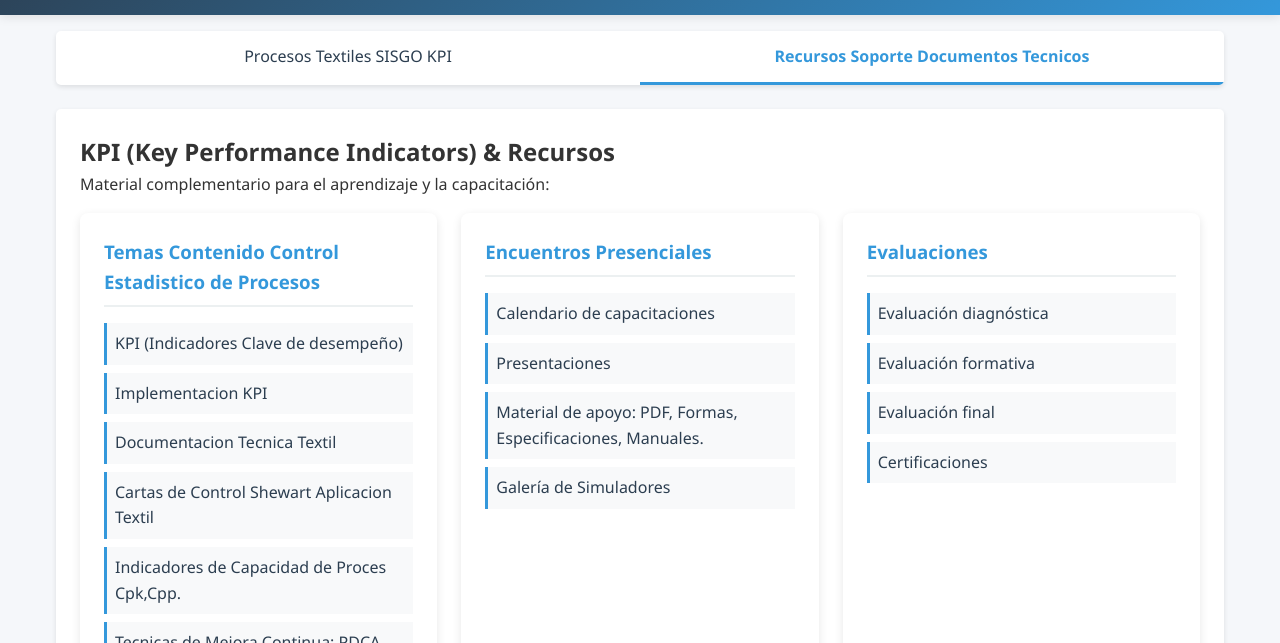
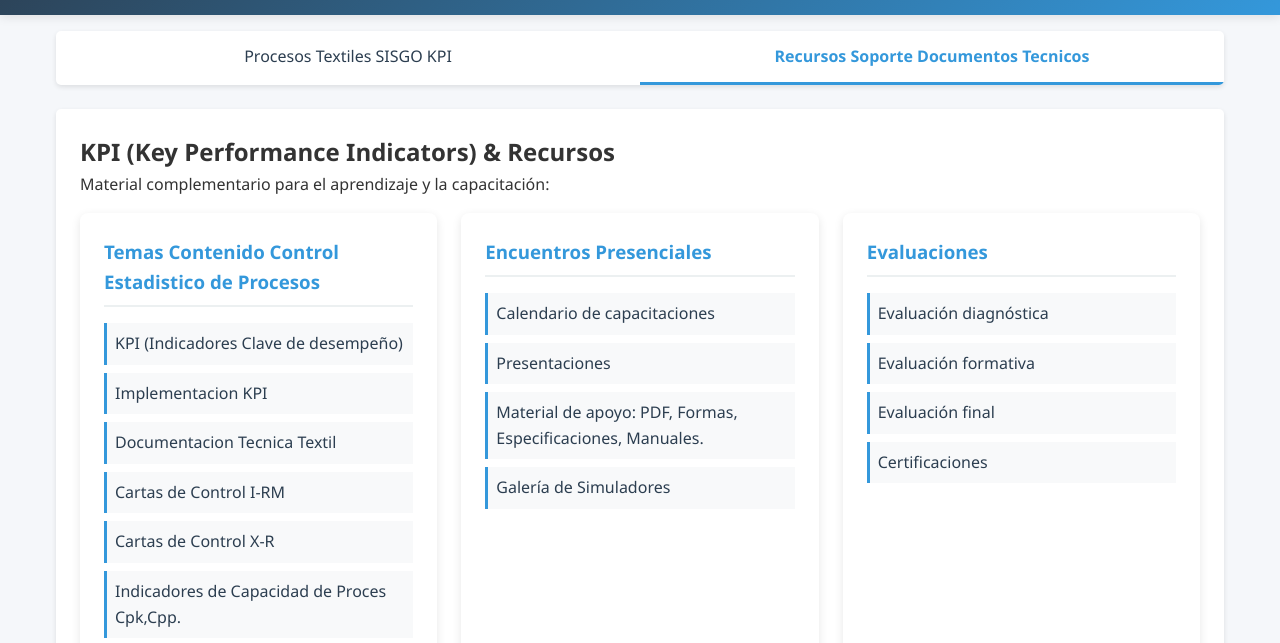
Before and after one commit to fherross3-ops/textile-training-platform, a plain HTML site: page index.html in a window 1280 px wide. Both pictures are taken after a click on the link "Recursos Soporte Documentos Tecnicos". Shown: the part 97-740 px from the top of the page. Drawn offline with Linux system fonts and the light colour scheme.

Commit message:
Update index.html
actual

```diff
--- a/index.html
+++ b/index.html
@@ -515,7 +515,8 @@
                         <li><a href="Recursos/index.html">KPI (Indicadores Clave de desempeño)</a></li>
                         <li><a href="Recursos/index.html">Implementacion KPI</a></li>
                         <li><a href="Recursos/index.html">Documentacion Tecnica Textil</a></li>
-                        <li><a href="Recursos/index.html">Cartas de Control Shewart Aplicacion Textil</a></li>
+                        <li><a href="Recursos/index.html">Cartas de Control I-RM</a></li>
+                        <li><a href="Recursos/index.html">Cartas de Control X-R</a></li>
                         <li><a href="Recursos/index.html">Indicadores de Capacidad de Proces Cpk,Cpp.</a></li>
                         <li><a href="Recursos/index.html">Tecnicas de Mejora Continua: PDCA - DMAIC - FOCUS GROUP Aplicacion Textil</a></li>
                     </ul>
```
